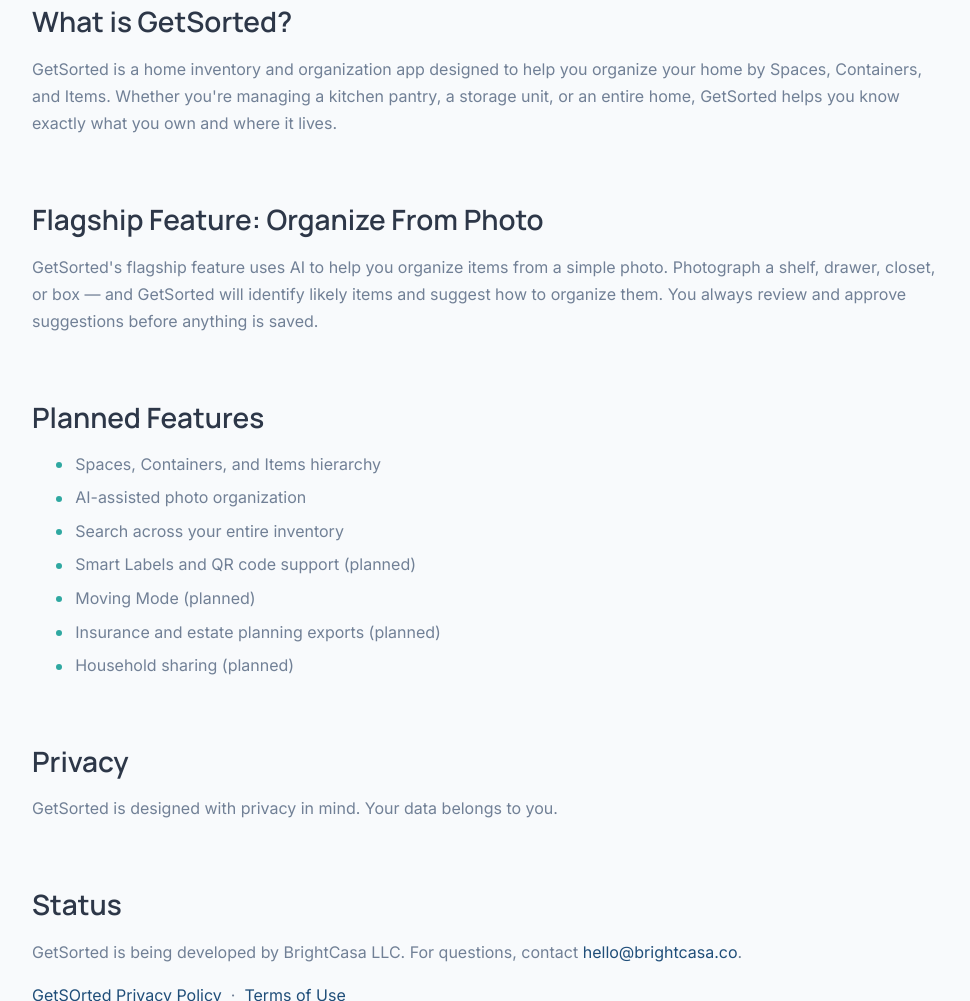
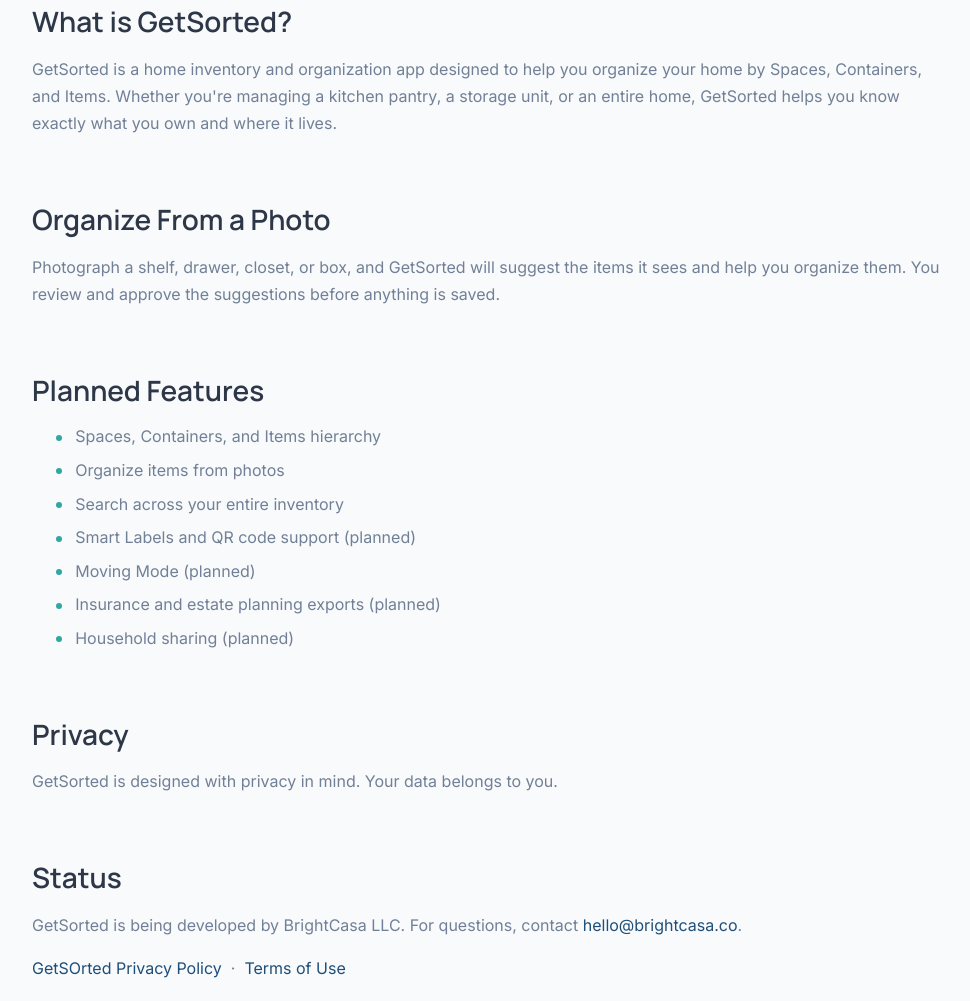
Before and after one commit to maryusabest1966/brightcasa-web, a plain HTML site: page getsorted.html in a window 1280 px wide. Shown: the part 796-1797 px from the top of the page, without its empty margins (152-1122 px from the left). Drawn offline with Linux system fonts and the light colour scheme.

Commit message:
GetSorted: remove AI/internal terminology from Learn More page

```diff
--- a/getsorted.html
+++ b/getsorted.html
@@ -57,14 +57,14 @@
         <p>GetSorted is a home inventory and organization app designed to help you organize your home by Spaces, Containers, and Items. Whether you're managing a kitchen pantry, a storage unit, or an entire home, GetSorted helps you know exactly what you own and where it lives.</p>
       </section>
       <section>
-        <h2>Flagship Feature: Organize From Photo</h2>
-        <p>GetSorted's flagship feature uses AI to help you organize items from a simple photo. Photograph a shelf, drawer, closet, or box — and GetSorted will identify likely items and suggest how to organize them. You always review and approve suggestions before anything is saved.</p>
+        <h2>Organize From a Photo</h2>
+        <p>Photograph a shelf, drawer, closet, or box, and GetSorted will suggest the items it sees and help you organize them. You review and approve the suggestions before anything is saved.</p>
       </section>
       <section>
         <h2>Planned Features</h2>
         <ul class="styled-list">
           <li>Spaces, Containers, and Items hierarchy</li>
-          <li>AI-assisted photo organization</li>
+          <li>Organize items from photos</li>
           <li>Search across your entire inventory</li>
           <li>Smart Labels and QR code support (planned)</li>
           <li>Moving Mode (planned)</li>
```
